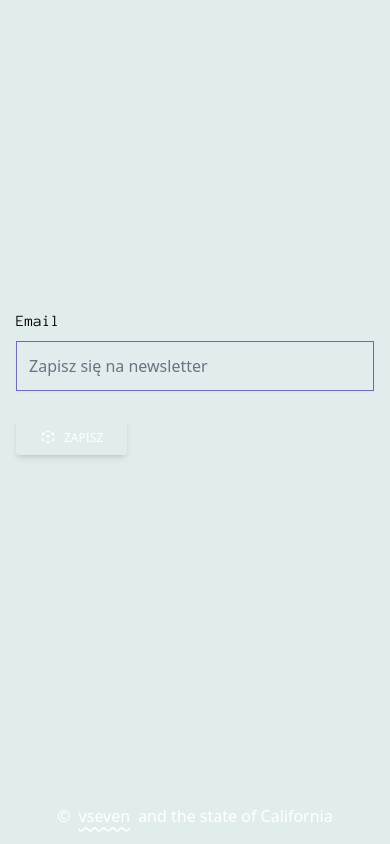
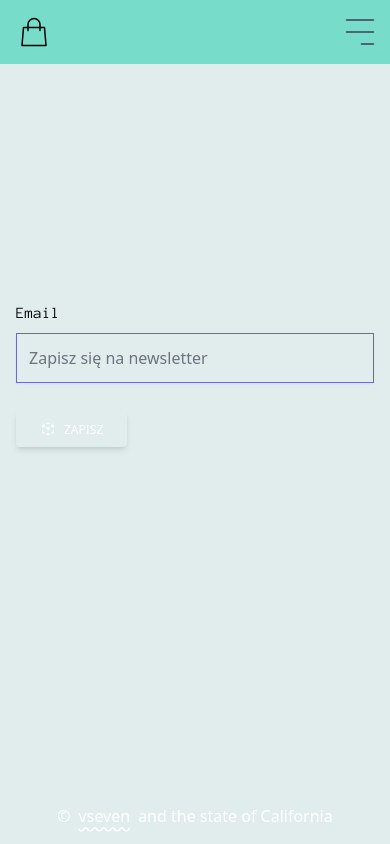
Before and after one commit to dziekonskik/theshop, a Next.js app: page / in a window 390 px wide. Built offline with nearby package versions, Linux system fonts and the light colour scheme.

Commit message:
feat(Header): add desktop an mobile header component, nav link component and hamburger button

```diff
--- a/components/Cart/Cart.tsx
+++ b/components/Cart/Cart.tsx
@@ -6,9 +6,9 @@ export const Cart = () => {
   const { cartItems } = useCartState();
   return (
     <Link href={"/cart"}>
-      <a className="flex items">
+      <a className="flex items-center">
         <span className="mr-1">{cartItems.length > 0 && cartItems.length}</span>
-        <CartIcon strokeWidth={2} className="text-black" />
+        <CartIcon strokeWidth={2} className="text-midnight" />
       </a>
     </Link>
   );
--- a/components/layout/Header.tsx
+++ b/components/layout/Header.tsx
@@ -1,9 +1,7 @@
 import { useState } from "react";
-import { useRouter } from "next/router";
-import Link from "next/link";
-import { Cart } from "../Cart/Cart";
+import { DesktopHeader, MobileHeader } from "./HeaderComponents";
 
-interface NavItem {
+export interface NavItem {
   url: string;
   text: string;
 }
@@ -14,43 +12,10 @@ export const Header = () => {
     { url: "/products", text: "Products" },
   ]);
 
-  const { pathname } = useRouter();
-
   return (
-    <header className="bg-slate-300 h-20 lg:h-24 lg:mb-7">
-      <DesktopHeader navItems={navItems} pathname={pathname} />
+    <header className="h-16 lg:h-32 bg-bermuda">
+      <DesktopHeader navItems={navItems} />
+      <MobileHeader navItems={navItems} />
     </header>
   );
 };
-
-interface DesktopHeaderProps {
-  navItems: NavItem[];
-  pathname: string;
-}
-
-const DesktopHeader = ({ navItems, pathname }: DesktopHeaderProps) => {
-  const [, keyword] = pathname.split("/");
-  return (
-    <div className="container hidden md:flex items-center h-full justify-between mx-auto">
-      <nav className="h-full">
-        <ul className="flex items-center h-full">
-          {navItems.map(({ url, text }, i) => (
-            <li
-              className={`p-4 ${
-                url === `/${keyword}`
-                  ? "bg-indigo-600 text-white"
-                  : "text-slate-900"
-              } ${i > 0 ? "ml-10" : ""}`}
-              key={text}
-            >
-              <Link href={url}>
-                <a className="p-4">{text}</a>
-              </Link>
-            </li>
-          ))}
-        </ul>
-      </nav>
-      <Cart />
-    </div>
-  );
-};
--- a/components/layout/HeaderComponents/DesktopHeader.tsx
+++ b/components/layout/HeaderComponents/DesktopHeader.tsx
@@ -1,5 +1,5 @@
 import { Cart } from "../../Cart/Cart";
-import { NavLink } from "./NavLink";
+import { NavLink } from "../../ButtonsAndLinks/NavLink";
 import type { NavItem } from "../Header";
 
 interface DesktopHeaderProps {
--- /dev/null
+++ b/components/layout/HeaderComponents/HamburgerButton.tsx
@@ -0,0 +1,56 @@
+import { motion, SVGMotionProps } from "framer-motion";
+
+interface HamburgerButtonProps {
+  open: boolean;
+  toggleOpen: () => void;
+}
+
+export const HamburgerButton = ({ open, toggleOpen }: HamburgerButtonProps) => {
+  return (
+    <motion.button
+      className="translate-x-1 text-midnight"
+      onClick={() => toggleOpen()}
+      initial="closed"
+      exit="open"
+      animate={open ? "open" : "closed"}
+    >
+      <svg
+        xmlns="http://www.w3.org/2000/svg"
+        className="h-9 w-9"
+        viewBox="0 0 24 24"
+        strokeWidth={1}
+      >
+        <motion.path
+          stroke="#3F3D56"
+          strokeLinecap="round"
+          strokeLinejoin="round"
+          variants={{
+            closed: { d: "M13 20L21 20" },
+            open: { d: "M3 4L21 20" },
+          }}
+        />
+        <Motionpath
+          variants={{
+            closed: { d: "M3 12H21" },
+            open: { d: "M25 12H25" },
+          }}
+        />
+        <Motionpath
+          variants={{
+            closed: { d: "M3 4H21" },
+            open: { d: "M3 20L21 4" },
+          }}
+        />
+      </svg>
+    </motion.button>
+  );
+};
+
+const Motionpath = (props: SVGMotionProps<SVGPathElement>) => (
+  <motion.path
+    stroke="#3F3D56"
+    strokeLinecap="round"
+    strokeLinejoin="round"
+    {...props}
+  />
+);
--- /dev/null
+++ b/components/layout/HeaderComponents/MobileHeader.tsx
@@ -0,0 +1,115 @@
+import { useEffect } from "react";
+import Link from "next/link";
+import { useCycle, motion, AnimatePresence } from "framer-motion";
+import { HamburgerButton } from "./HamburgerButton";
+import { Portal } from "../../Portal";
+import { NavLink } from "../../ButtonsAndLinks/NavLink";
+import { CartIcon } from "../../Svg";
+import type { NavItem } from "../Header";
+
+interface MobileHeaderProps {
+  navItems: NavItem[];
+}
+
+export const MobileHeader = ({ navItems }: MobileHeaderProps) => {
+  const [open, toggleOpen] = useCycle(false, true);
+
+  useEffect(() => {
+    if (open) {
+      document.body.style.overflow = "hidden";
+    } else {
+      document.body.style.overflow = "unset";
+    }
+    return () => {
+      document.body.style.overflow = "unset";
+    };
+  }, [open]);
+
+  const navVariants = {
+    open: {
+      height: "100%",
+    },
+    closed: {
+      height: 0,
+      transition: {
+        delay: 0.5,
+        type: "spring",
+        stiffness: 400,
+        damping: 40,
+      },
+    },
+  };
+
+  const listItemVariants = {
+    open: {
+      y: 0,
+      opacity: 1,
+      transition: {
+        y: { stiffness: 1000, velocity: -100 },
+      },
+    },
+    closed: {
+      y: -50,
+      opacity: 0,
+      transition: {
+        y: { stiffness: 1000 },
+      },
+    },
+  };
+
+  return (
+    <section className="relative h-full flex items-center justify-between px-4 md:hidden">
+      <Link href="/cart">
+        <a onClick={() => toggleOpen(0)}>
+          <CartIcon className="h-9 w-9 mr-2" />
+        </a>
+      </Link>
+      <HamburgerButton open={open} toggleOpen={toggleOpen} />
+      <AnimatePresence exitBeforeEnter>
+        {open && (
+          <Portal>
+            <motion.nav
+              className="bg-bermuda fixed top-16 w-full flex flex-col justify-center items-start z-50"
+              initial="closed"
+              exit="closed"
+              variants={navVariants}
+              animate={open ? "open" : "closed"}
+              layout
+            >
+              <motion.div className="flex-1" layout></motion.div>
+              <ul className="flex-1 w-full flex flex-col justify-center items-center">
+                {navItems.map(({ url, text }) => (
+                  <motion.li
+                    initial="closed"
+                    exit="closed"
+                    variants={listItemVariants}
+                    animate={open ? "open" : "closed"}
+                    key={text}
+                    className="mb-7"
+                    onClick={() => toggleOpen()}
+                  >
+                    <NavLink href={url}>{text}</NavLink>
+                  </motion.li>
+                ))}
+              </ul>
+              <div className="flex-1 w-full flex items-center justify-center">
+                <NavLink href="/cart">
+                  <motion.span
+                    initial="closed"
+                    exit="closed"
+                    variants={listItemVariants}
+                    animate={open ? "open" : "closed"}
+                    className="flex"
+                    onClick={() => toggleOpen()}
+                  >
+                    <CartIcon /> <span className="ml-2">Cart</span>
+                  </motion.span>
+                </NavLink>
+              </div>
+            </motion.nav>
+          </Portal>
+        )}
+      </AnimatePresence>
+    </section>
+  );
+};
--- /dev/null
+++ b/components/layout/HeaderComponents/index.ts
@@ -0,0 +1,2 @@
+export * from "./DesktopHeader";
+export * from "./MobileHeader";
```
Also changed, not shown: components/ButtonsAndLinks/NavLink.tsx (renamed from components/layout/HeaderComponents/NavLink.tsx).
